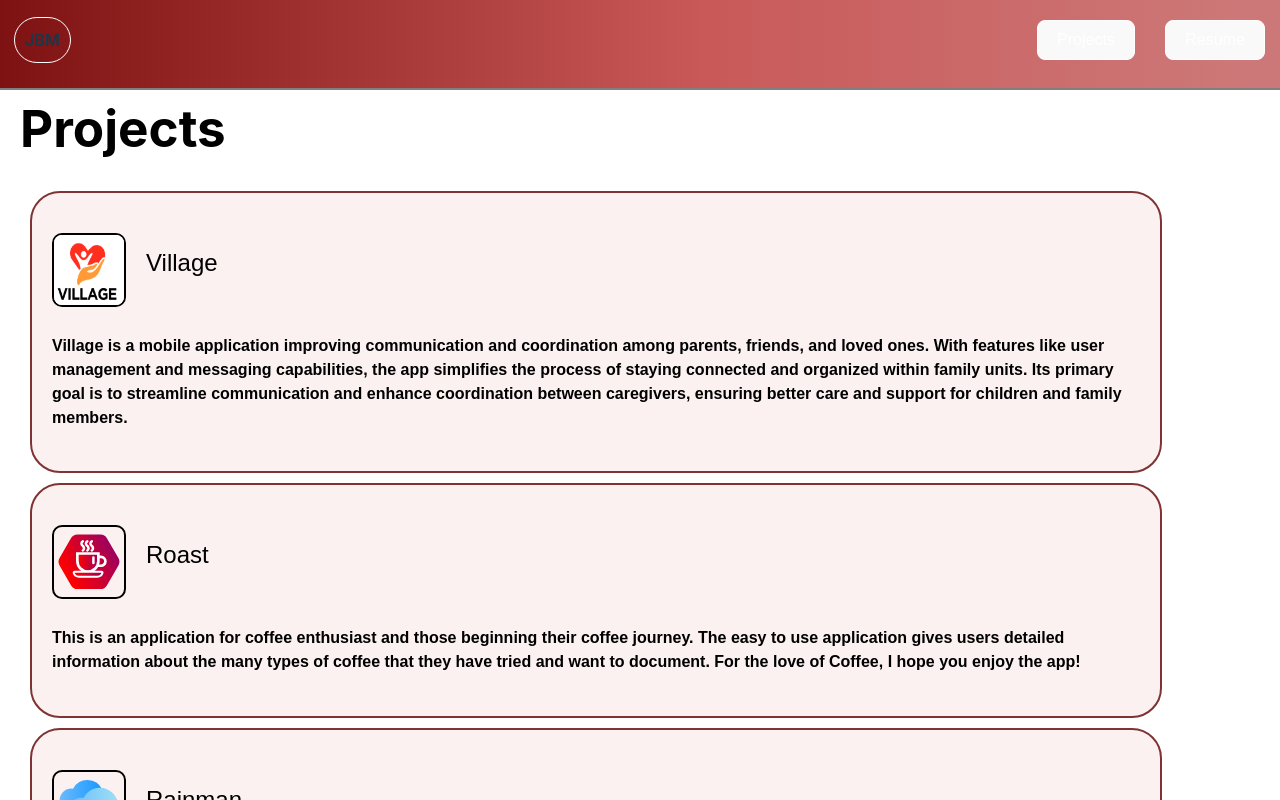
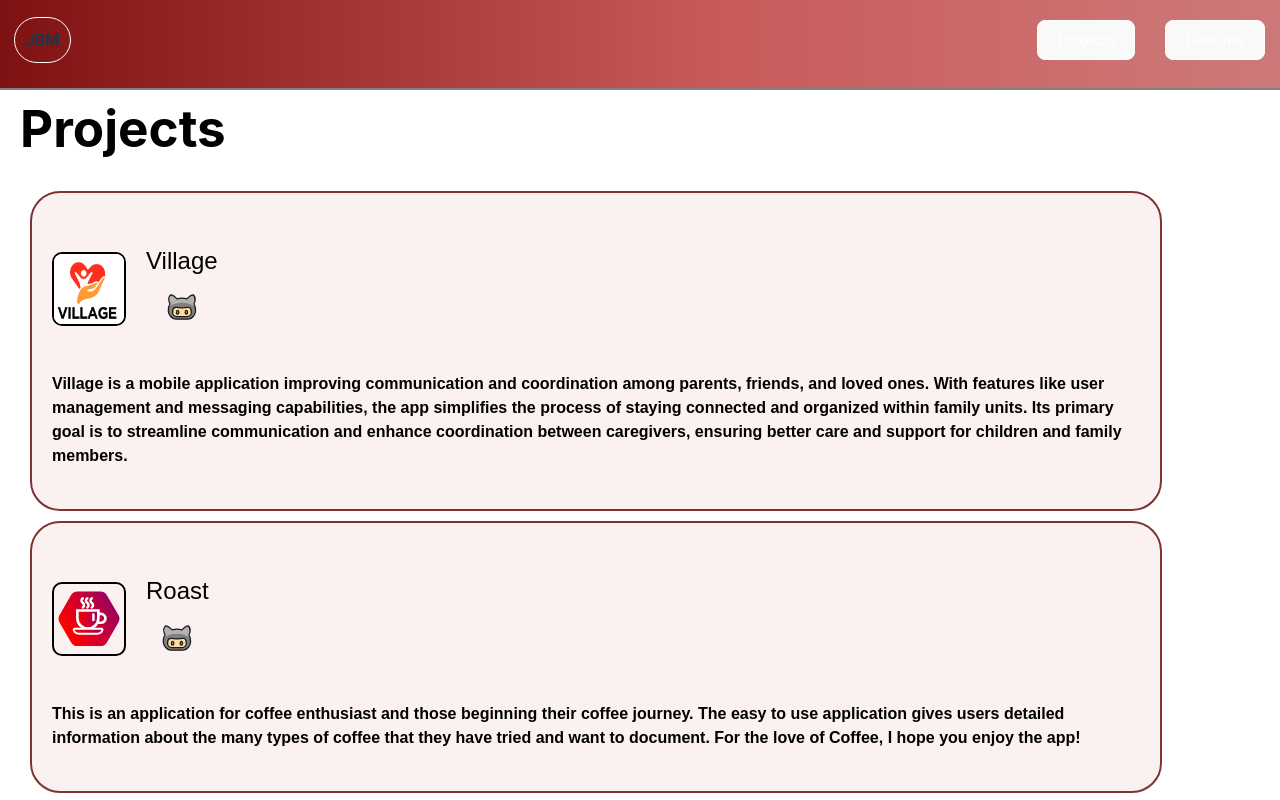
Before and after one commit to JBMontes/Portfolio, a React (Vite) app: page /projects in a window 1280 px wide. Built offline with nearby package versions, Linux system fonts and the light colour scheme; a web font is replaced by a local one.

Commit message:
created link to project githubs

```diff
--- a/src/Pages/Projects.jsx
+++ b/src/Pages/Projects.jsx
@@ -12,7 +12,10 @@ const Projects = () => {
                     <div className='projectCard'>
                        <div className="titleImg">
                       <a href={project.link} target="blank"> <img src={project.img} /></a>
+                      <div className="titleGit">
                       <a href={project.link} target="blank"><h2>{project.title}</h2></a>
+                     <a href={project.github} target="blank"> <img src='github.svg'/></a>
+                      </div>
                         </div>
                          <h4>{project.description}</h4>
 
--- a/src/Styles/Projects.css
+++ b/src/Styles/Projects.css
@@ -50,3 +50,21 @@ border: 2px solid brown;
 .projectCard h2:hover{
  color: brown
     }
+
+    .titleGit img{
+        width:30px;
+        height:30px;
+        border:none;
+        position:relative;
+        bottom:30px;
+        padding:3px;
+    }
+
+    .titleGit{
+        display:flex;
+        flex-direction: column;
+        align-items: center;
+        justify-content: center;
+        position:relative;
+        top:10px;
+    }
--- a/src/project.json
+++ b/src/project.json
@@ -3,30 +3,35 @@
         "title":"Village",
         "description": "Village is a mobile application improving communication and coordination among parents, friends, and loved ones. With features like user management and messaging capabilities, the app simplifies the process of staying connected and organized within family units. Its primary goal is to streamline communication and enhance coordination between caregivers, ensuring better care and support for children and family members.",
         "link":"https://village-j.netlify.app/",
-        "img":"VillageLogo.png"
+        "img":"VillageLogo.png",
+        "github": "https://github.com/JBMontes/Jeremy_Capstone_Frontend"
     },
     {
         "title":"Roast",
         "description": "This is an application for coffee enthusiast and those beginning their coffee journey. The easy to use application gives users detailed information about the many types of coffee that they have tried and want to document. For the love of Coffee, I hope you enjoy the app!",
         "link":"https://roast-ny.netlify.app/",
-        "img":"roast5.svg"
+        "img":"roast5.svg",
+        "github":"https://github.com/JBMontes/Roast-Frontend"
     },
     {
    "title":"Rainman",
    "description": "I built this word game as a project to continue sharpening my skills in javascript, vanilla css, and HTML. The black dashes at the top of the screen are the letters, in the random word, the user has been tasked to uncover. Each game gives the user a total of five (5) trys. If the wrong letters are chosen, the story of RainMan will unfold but remember, RainMan's path towards impending doom all depends on the user. Enjoy! ",
    "link":"https://rainman-jaranimo.netlify.app/",
-   "img":"/rainman2.svg"
+   "img":"/rainman2.svg",
+   "github": "https://github.com/JBMontes/RainMan"
 },
 {
     "title":"Grid",
     "description": "This task management app allows you to keep track of those important tasks. On the Home Page, click the 'View All' button to see what you have in store for the days to come or the 'New Task' button to keep track of stored tasked. Users have the option to edit their tasks by clicking on the title of any card created. If the user is not satisfied or done with a task, they can simply press the delete button to get rid of it.",
     "link":"https://grid-ny.netlify.app/",
-    "img":"grid.svg"
+    "img":"grid.svg",
+    "github":"https://github.com/JBMontes/grid-frontend"
 },
 {
     "title":"Budgeter",
     "description": "This app is meticulously crafted to help you keep a keen eye on your finances, allowing you to track every dollar with precision. It empowers you to gain a clear understanding of where your hard-earned money is going, ensuring that you can make informed financial decisions and optimize your spending habits." ,
     "link":"https://mybudgeter.netlify.app/",
-    "img":"budgeter.svg"
+    "img":"budgeter.svg",
+    "github":"https://github.com/JBMontes/budgeter-app-frontend"
 }
 ]
```
